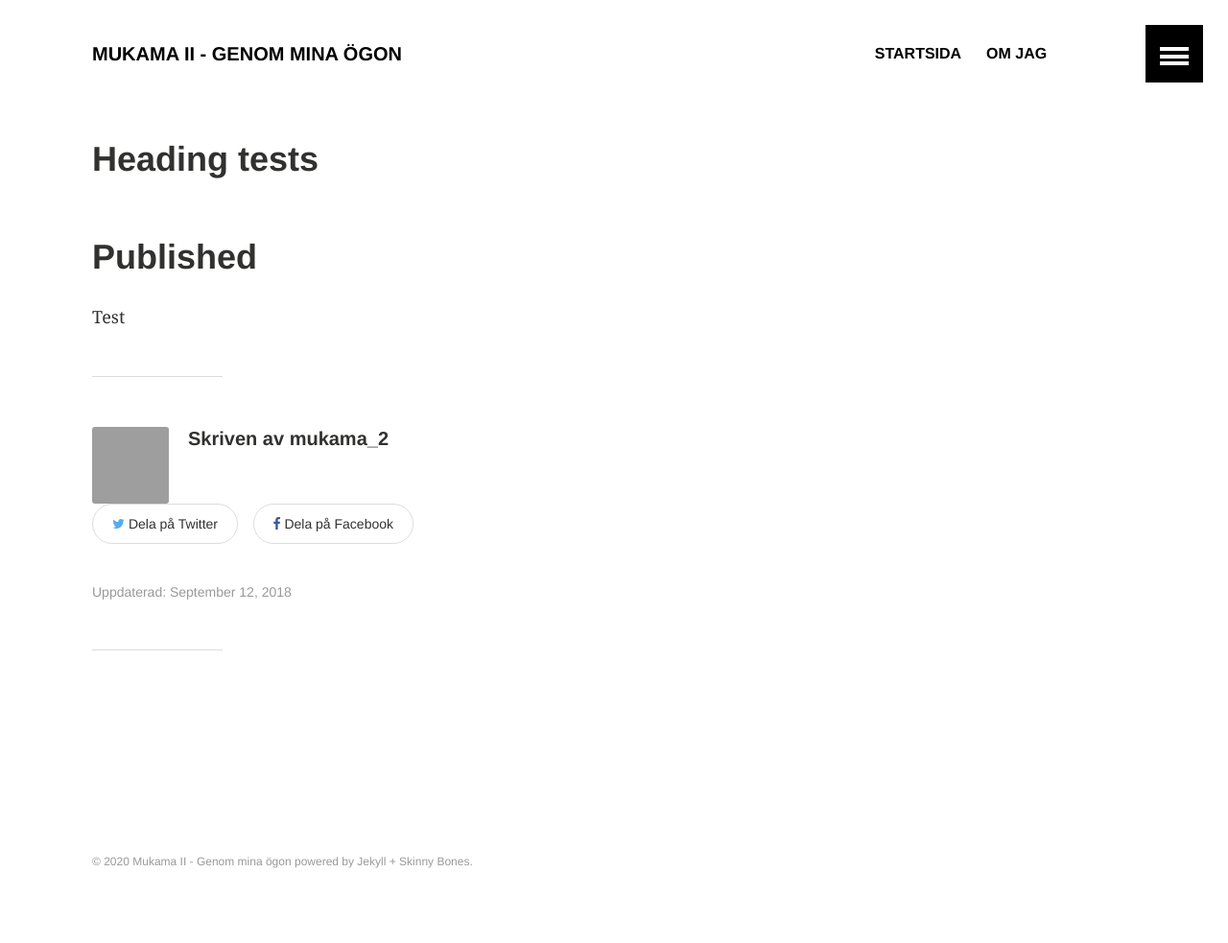
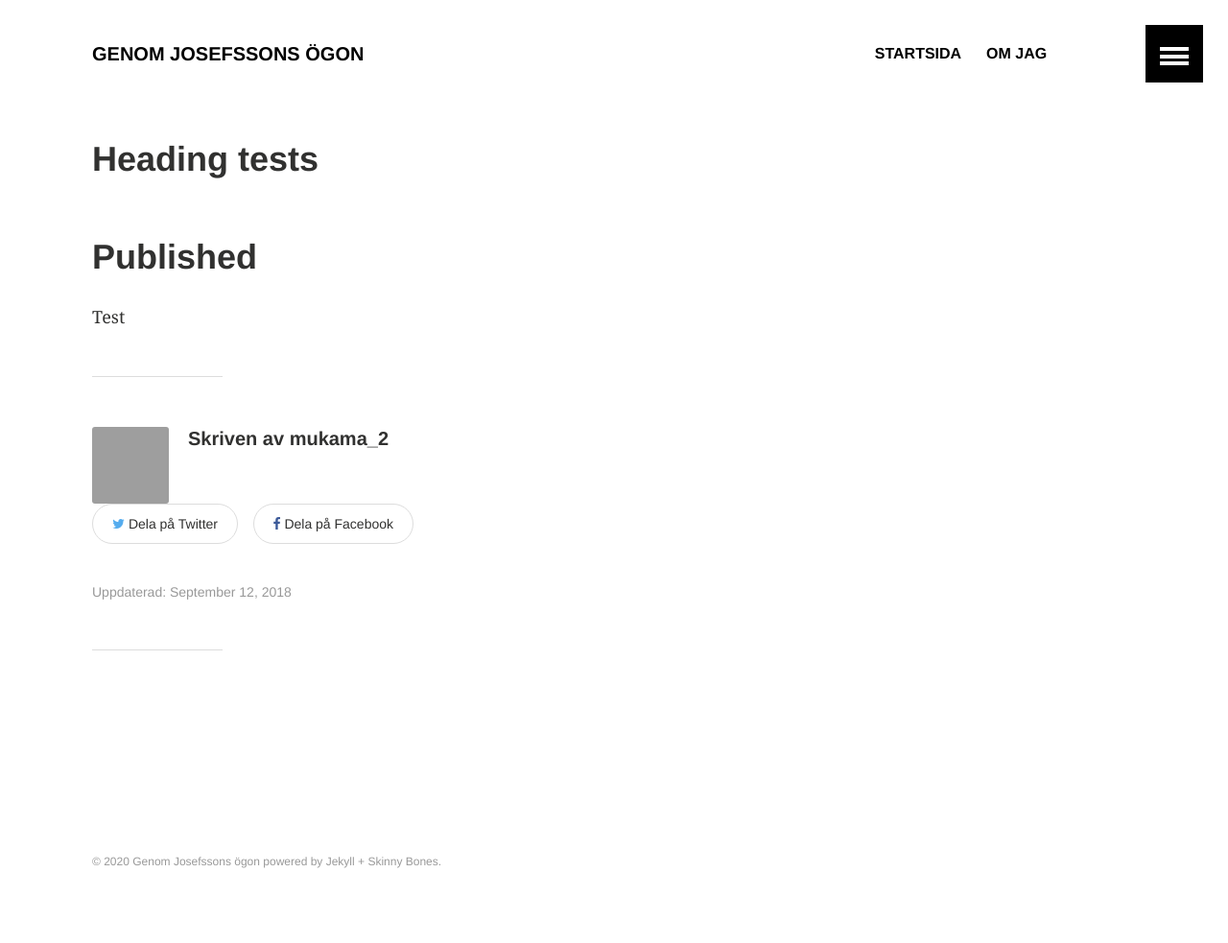
Before and after one commit to MukamaTwo/MukamaTwo.github.io, a Jekyll site: the page built from _posts/2018-09-12-how-to-post.md, in a window 1280 px wide. Shown: the whole page at 96% size. Built offline with Jekyll 4.4.1, drawn with Linux system fonts in a browser that asks for light colours; comment, search, counter and statistics services are not loaded.

Commit message:
Use correct shortname for disqus

```diff
--- a/_config.yml
+++ b/_config.yml
@@ -1,6 +1,6 @@
 # Site wide configuration
 
-title: "Mukama II - Genom mina ögon"
+title: "Genom Josefssons ögon"
 description: "Here we are, FINALLY!."
 logo: bio-photo.png # 120x120 px default image used for Twitter summary card
 teaser: bio-photo.png # 400x250 px default teaser image used in image archive grid
@@ -35,7 +35,7 @@
     ad-slot:
   bio:
   avatar: bio-photo-small.jpg # 160x160 px image for author byline
-  disqus-shortname: mukama_2
+  disqus-shortname: https-mukamatwo-github-io
 
 
 include:
```
